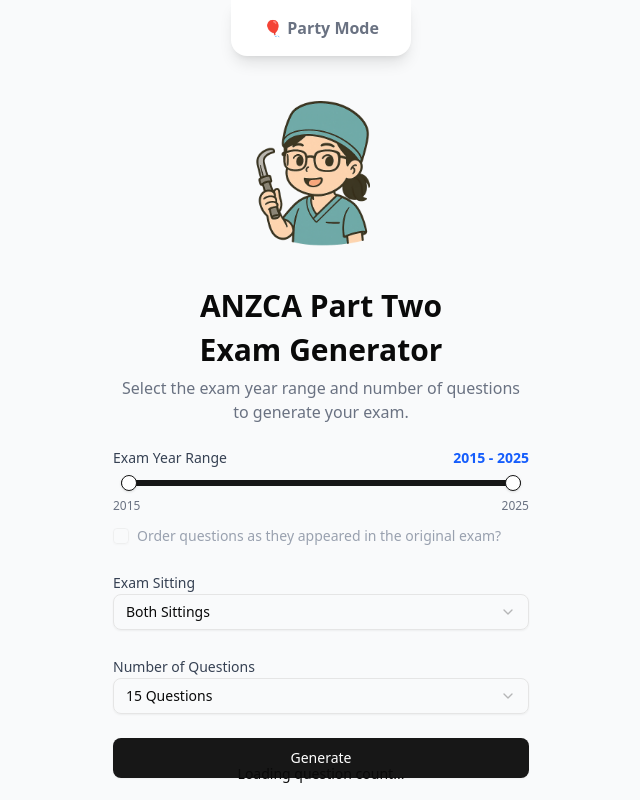
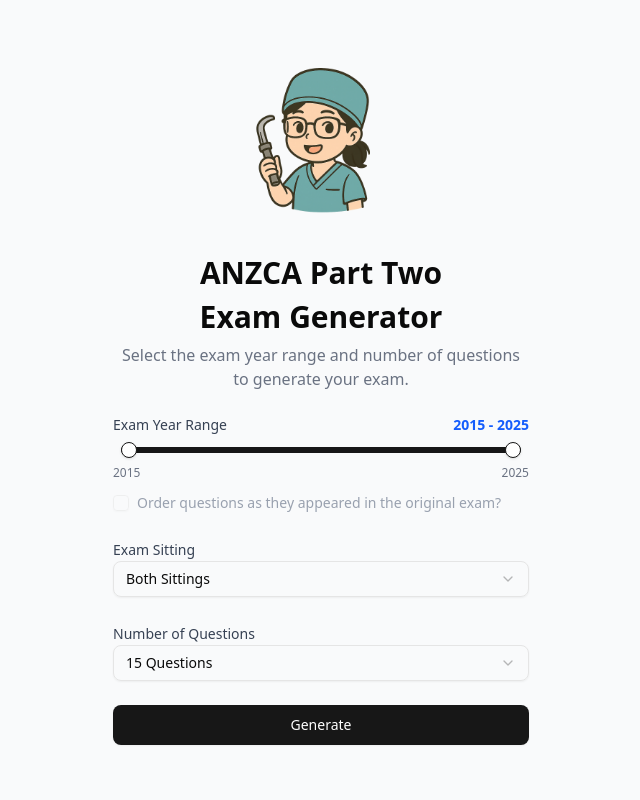
Before and after one commit to Jayce-m/RapidInduction, a React (Vite) app in the folder frontend/: page / in a window 1280 px wide. Shown: the whole page, without its empty margins (319-959 px from the left). Built offline with nearby package versions, Linux system fonts and the light colour scheme; no server answers.

Commit message:
remove footer and party mode

```diff
--- a/frontend/src/App.tsx
+++ b/frontend/src/App.tsx
@@ -1,11 +1,8 @@
-import { useMutation, useQuery } from '@tanstack/react-query';
-import { useEffect, useState } from 'react';
-import Confetti from 'react-confetti';
+import { useMutation } from '@tanstack/react-query';
+import { useState } from 'react';
 import { Bounce, ToastContainer, toast } from 'react-toastify';
 import 'react-toastify/dist/ReactToastify.css';
 import logo from './assets/logo.png';
-import song from './assets/song.mp3';
-import { Button } from './components/ui/button';
 import { Checkbox } from './components/ui/checkbox';
 import {
 	Select,
@@ -21,18 +18,8 @@
 	TooltipProvider,
 	TooltipTrigger,
 } from './components/ui/tooltip';
+import { Button } from './components/ui/button';
 import { generatePDF } from './generatePdf';
-
-let currentAudio: HTMLAudioElement | null = null;
-
-async function getTotalQuestions() {
-	const res = await fetch('/api/generate-exam/total-questions');
-	if (!res.ok) {
-		throw new Error('Failed to fetch total questions');
-	}
-	const data = await res.json();
-	return data;
-}
 
 async function getRandomQuestions(
 	count: number,
@@ -46,13 +33,11 @@
 		url += `&yearFrom=${yearRange[0]}&yearTo=${yearRange[1]}`;
 	}
 
-	// Convert sitting selection to boolean parameters
 	if (sitting === 'first') {
 		url += '&firstSitting=true&secondSitting=false';
 	} else if (sitting === 'second') {
 		url += '&firstSitting=false&secondSitting=true';
 	} else {
-		// Default to both sittings if not specified or if 'both' is selected
 		url += '&firstSitting=true&secondSitting=true';
 	}
 
@@ -60,87 +45,11 @@
 		url += '&preserveOrder=true';
 	}
 
-	console.log('🔗 Requesting URL:', url);
-
 	const res = await fetch(url);
 	if (!res.ok) {
 		throw new Error('Failed to fetch random questions');
 	}
-	const data = await res.json();
-	return data;
-}
-
-function playAudio() {
-	if (currentAudio) {
-		currentAudio.pause();
-		currentAudio.currentTime = 0;
-	}
-
-	currentAudio = new Audio(song);
-	currentAudio.volume = 0.3;
-	currentAudio.play();
-}
-
-function stopAudio() {
-	if (currentAudio) {
-		currentAudio.pause();
-		currentAudio.currentTime = 0;
-		currentAudio = null;
-	}
-}
-
-function Navigation({
-	partyMode,
-	setPartyMode,
-}: { partyMode: boolean; setPartyMode: (value: boolean) => void }) {
-	const handlePartyModeToggle = () => {
-		if (!partyMode) {
-			setPartyMode(!partyMode);
-			playAudio();
-		} else {
-			setPartyMode(!partyMode);
-			stopAudio();
-		}
-	};
-
-	return (
-		<div className="flex justify-center w-full px-4">
-			<nav className="bg-white shadow-lg rounded-b-[16px] px-4 sm:px-8 w-fit">
-				<div className="flex items-center h-12 sm:h-14">
-					<div className="flex items-center space-x-4">
-						<Button
-							variant="ghost"
-							className={`px-0 text-sm sm:text-base font-semibold ${partyMode ? 'text-blue-500' : 'text-gray-500'} transition-colors`}
-							onClick={() => handlePartyModeToggle()}
-						>
-							{partyMode ? '🎉 Party Mode' : '🎈 Party Mode'}
-						</Button>
-					</div>
-				</div>
-			</nav>
-		</div>
-	);
-}
-
-function Footer() {
-	const { isPending, error, data } = useQuery({
-		queryKey: ['get-total-questions'],
-		queryFn: getTotalQuestions,
-	});
-
-	return (
-		<footer className="fixed bottom-0 w-full pb-4 px-4 text-center text-xs sm:text-sm">
-			{isPending ? (
-				'Loading question count...'
-			) : error ? (
-				<span className="text-red-500">Error loading question count</span>
-			) : (
-				`Made with ❤️ by CJ. v1.0 | Total Questions: ${
-					data ? data.totalQuestions : 'N/A'
-				}`
-			)}
-		</footer>
-	);
+	return res.json();
 }
 
 function HomePage() {
@@ -163,12 +72,7 @@
 			sitting: string;
 			preserveOrder: boolean;
 		}) => {
-			const questions = await getRandomQuestions(
-				count,
-				yearRange,
-				sitting,
-				preserveOrder,
-			);
+			const questions = await getRandomQuestions(count, yearRange, sitting, preserveOrder);
 			await generatePDF(questions);
 			return questions;
 		},
@@ -201,23 +105,21 @@
 		});
 	};
 
-	// Helper function to format the year range display
 	const formatYearRange = () => {
 		if (examYearRange[0] === examYearRange[1]) {
-			return examYearRange[0].toString(); // Single year
+			return examYearRange[0].toString();
 		}
-		return `${examYearRange[0]} - ${examYearRange[1]}`; // Range
+		return `${examYearRange[0]} - ${examYearRange[1]}`;
 	};
 
 	return (
-		<div className="flex flex-col items-center justify-center min-h-[calc(100vh-8rem)] sm:min-h-[calc(100vh-4.5rem)] py-8">
+		<div className="flex flex-col items-center justify-center min-h-screen py-8">
 			<div className="w-full max-w-md space-y-4 sm:space-y-6 px-4">
 				<div className="space-y-3 sm:space-y-4 text-center">
 					<div className="flex justify-center">
 						<img src={logo} alt="Logo" className="w-32 h-32 sm:w-46 sm:h-46" />
 					</div>
 
-					{/* Title and Description */}
 					<div className="space-y-2">
 						<h1 className="text-2xl sm:text-3xl font-bold">ANZCA Part Two</h1>
 						<h1 className="text-2xl sm:text-3xl font-bold">Exam Generator</h1>
@@ -247,7 +149,6 @@
 								id="exam-year-range-slider"
 								value={examYearRange}
 								onValueChange={(value) => {
-									// prevent the order checkbox from being checked when the year is a range
 									setExamYearRange(value);
 									if (value[1] - value[0] !== 0) {
 										setIncludeAllQuestions(false);
@@ -336,7 +237,6 @@
 						</Select>
 					</div>
 
-					{/* Generate Button */}
 					<Button
 						className="w-full text-white"
 						size="lg"
@@ -347,48 +247,6 @@
 					</Button>
 				</div>
 			</div>
-		</div>
-	);
-}
-
-function App() {
-	const [partyMode, setPartyMode] = useState(false);
-	const [windowSize, setWindowSize] = useState({ width: 0, height: 0 });
-
-	useEffect(() => {
-		const handleResize = () => {
-			setWindowSize({
-				width: window.innerWidth,
-				height: window.innerHeight,
-			});
-		};
-		handleResize();
-		window.addEventListener('resize', handleResize);
-		return () => window.removeEventListener('resize', handleResize);
-	}, []);
-
-	useEffect(() => {
-		if (partyMode) {
-			document.body.classList.add('party-mode-bg');
-		} else {
-			document.body.classList.remove('party-mode-bg');
-		}
-		return () => {
-			document.body.classList.remove('party-mode-bg');
-		};
-	}, [partyMode]);
-
-	return (
-		<div className="fixed inset-0 overflow-hidden">
-			<div
-				className={`w-full h-full overflow-y-auto ${partyMode ? 'party-mode-bg' : 'bg-gray-50'}`}
-			>
-				{partyMode && (
-					<Confetti width={windowSize.width} height={windowSize.height} />
-				)}
-				<Navigation partyMode={partyMode} setPartyMode={setPartyMode} />
-				<HomePage />
-				<Footer />
 			<ToastContainer
 				position="bottom-center"
 				autoClose={2000}
@@ -404,6 +262,15 @@
 				toastStyle={{ fontSize: '14px' }}
 			/>
 		</div>
+	);
+}
+
+function App() {
+	return (
+		<div className="fixed inset-0 overflow-hidden">
+			<div className="w-full h-full overflow-y-auto bg-gray-50">
+				<HomePage />
+			</div>
 		</div>
 	);
 }
```
Lines whose indentation alone changed are shown as unchanged.
